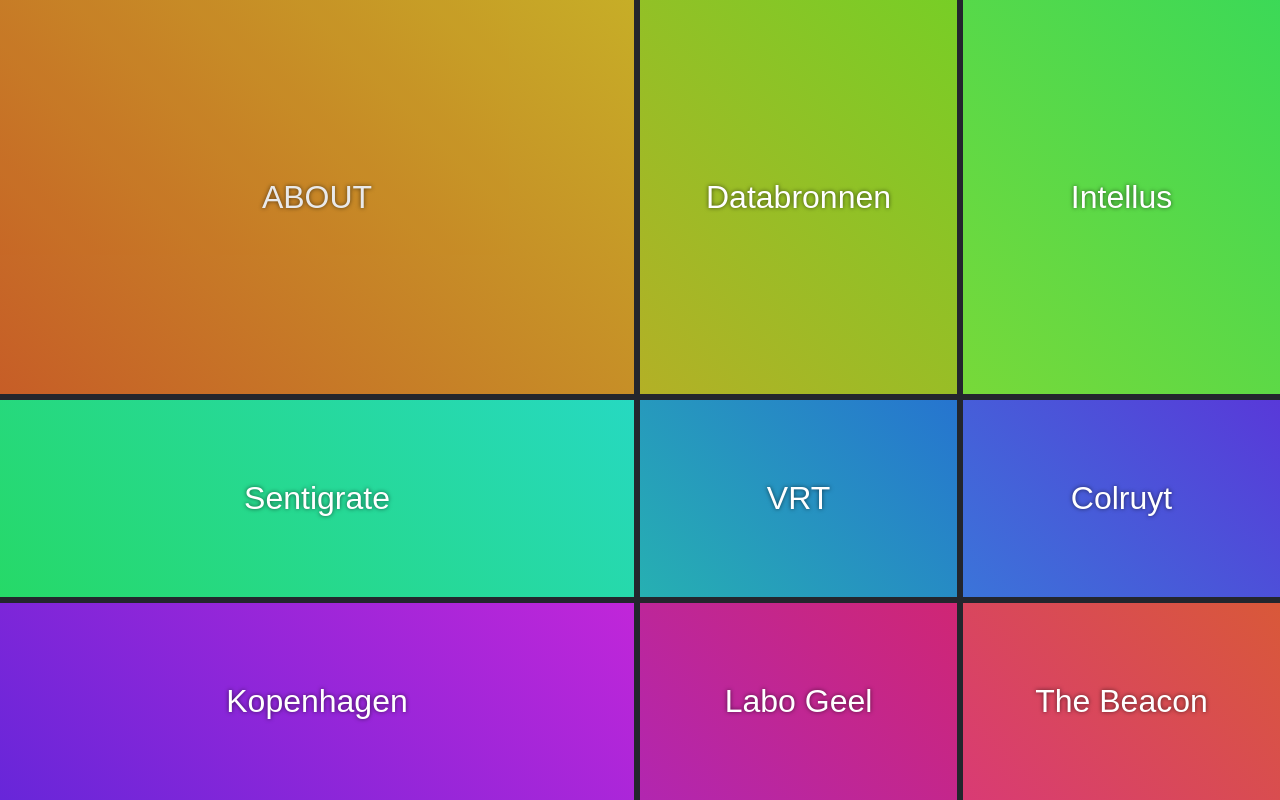
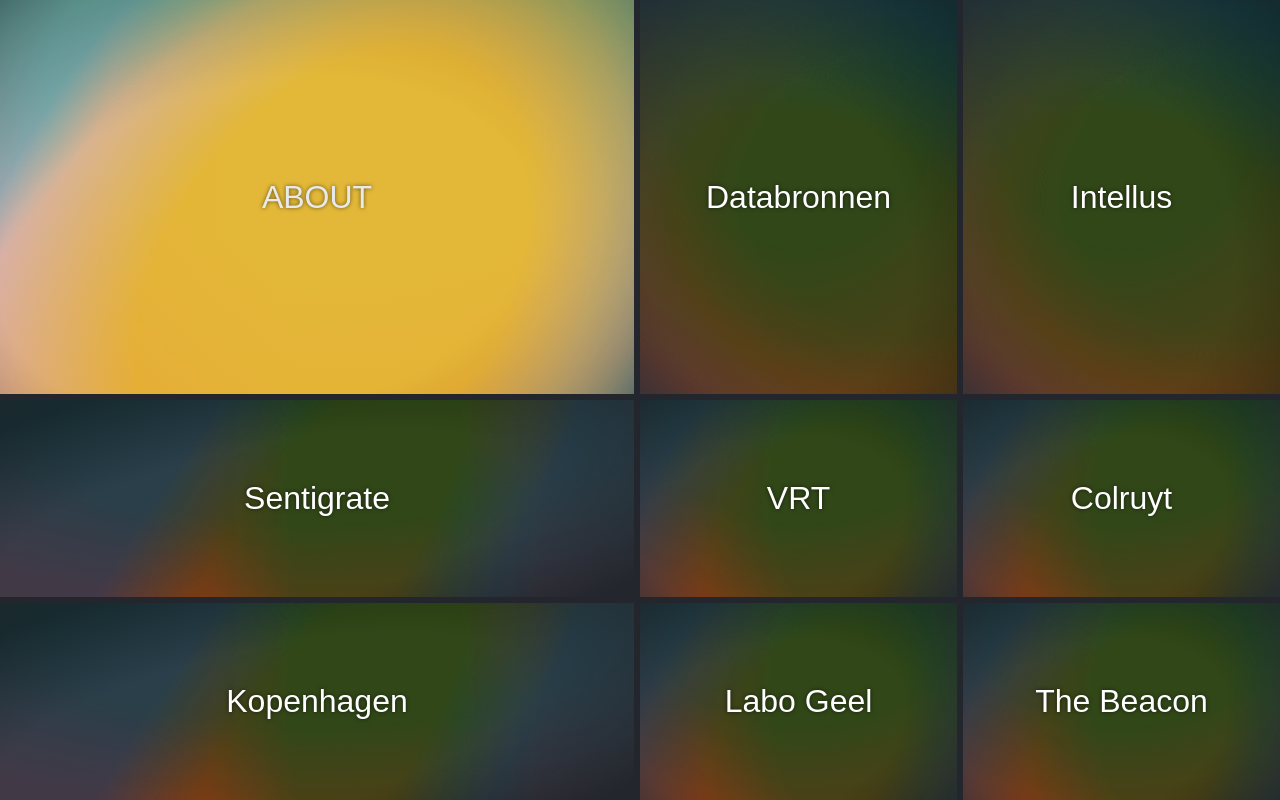
Before and after one commit to BluezConcepts/ProjectLab_Portfolio, a plain HTML site: page index.html in a window 1280 px wide. Drawn offline with Linux system fonts and the light colour scheme.

Commit message:
gradient mesh

```diff
--- a/index.html
+++ b/index.html
@@ -3,7 +3,7 @@
 <head>
   <meta charset="UTF-8" />
   <meta name="viewport" content="width=device-width, initial-scale=1.0" />
-  <title>3×3 Animated Gradient Grid</title>
+  <title>3×3 Grid with Animated Mesh Gradients</title>
   <style>
     /* ──────────────────────────────────────────────────────────────────────────
        RESET & BOX-SIZING
@@ -49,6 +49,7 @@
       grid-template-rows:
         var(--r1) var(--r2) var(--r3);
 
+      /* smooth transition when vars change */
       transition:
         grid-template-columns 1s ease,
         grid-template-rows    1s ease;
@@ -107,10 +108,85 @@
     }
 
     /* ──────────────────────────────────────────────────────────────────────────
-       EACH CELL (.item): animated gradient background, centered text,
-       subtle hover (no overlap) with opacity change.
+       MESH GRADIENT STYLES
+       Each .item contains a .gradient-wrap with a .meshgradient inside it.
+       .color layers animate radially.
+    ────────────────────────────────────────────────────────────────────────── */
+    .gradient-wrap {
+      position: absolute;
+      top: 0; left: 0; right: 0; bottom: 0;
+      width: 100%;
+      height: 100%;
+      overflow: hidden;
+    }
+    .meshgradient > .color {
+      position: absolute;
+      width: 100%;
+      height: 100%;
+      top: 0; left: 0; right: 0; bottom: 0;
+      margin: auto;
+      transform: scale(3) rotate(0deg);
+      background-repeat: no-repeat;
+      mix-blend-mode: overlay;
+    }
+    .c1 {
+      background: radial-gradient(#ec8123 25%, transparent 50%);
+      background-size: 60% 80%;
+      background-position: 0 0;
+      animation: c1 8s infinite linear;
+    }
+    .c2 {
+      background: radial-gradient(#4f8c83 25%, transparent 50%);
+      background-size: 70% 80%;
+      background-position: 0 100%;
+      animation: c2 10s infinite linear;
+    }
+    .c3 {
+      background: radial-gradient(#4f8c83 25%, transparent 50%);
+      background-size: 80% 80%;
+      background-position: 50% 0;
+      animation: c3 5s infinite linear;
+    }
+    .c4 {
+      background: radial-gradient(#efbdc8 25%, transparent 50%);
+      background-size: 80% 80%;
+      background-position: 50% 100%;
+      animation: c4 6s infinite linear;
+    }
+
+    @keyframes c1 {
+      50% {
+        background-size: 80% 80%;
+        background-position: 50% 100%;
+        transform: scale(3) rotate(-75deg);
+      }
+    }
+    @keyframes c2 {
+      50% {
+        background-size: 80% 80%;
+        background-position: 50% 0;
+        transform: scale(3) rotate(90deg);
+      }
+    }
+    @keyframes c3 {
+      50% {
+        background-size: 70% 80%;
+        background-position: 0 100%;
+        transform: scale(3) rotate(8deg);
+      }
+    }
+    @keyframes c4 {
+      50% {
+        background-position: 0 0;
+        transform: scale(3) rotate(-36deg);
+      }
+    }
+
+    /* ──────────────────────────────────────────────────────────────────────────
+       EACH CELL (.item): contains text and mesh gradient, subtle hover.
     ────────────────────────────────────────────────────────────────────────── */
     .item {
+      position: relative;
       display: flex;
       align-items: center;
       justify-content: center;
@@ -119,49 +195,124 @@
       text-shadow: 0 0 4px rgba(0, 0, 0, 0.6);
       cursor: pointer;
       transition: opacity 200ms ease;
-      position: relative;
-
-      /* gradient animation settings */
-      background-size: 200% 200%;
-      animation: gradientAnim 4s ease infinite;
+      overflow: hidden;
     }
     .item:hover {
       opacity: 0.9;
     }
-
-    @keyframes gradientAnim {
-      0% { background-position: 0% 50%; }
-      50% { background-position: 100% 50%; }
-      100% { background-position: 0% 50%; }
+    .item .text {
+      position: relative;
+      z-index: 1;
     }
   </style>
 </head>
 <body>
   <div class="grid">
-    <div class="item">ABOUT</div>
-    <div class="item">Databronnen</div>
-    <div class="item">Intellus</div>
-    <div class="item">Sentigrate</div>
-    <div class="item">VRT</div>
-    <div class="item">Colruyt</div>
-    <div class="item">Kopenhagen</div>
-    <div class="item">Labo Geel</div>
-    <div class="item">The Beacon</div>
+    <div class="item">
+      <div class="gradient-wrap">
+        <div class="meshgradient">
+          <div class="color c1"></div>
+          <div class="color c2"></div>
+          <div class="color c3"></div>
+          <div class="color c4"></div>
+        </div>
+      </div>
+      <div class="text">ABOUT</div>
+    </div>
+    <div class="item">
+      <div class="gradient-wrap">
+        <div class="meshgradient">
+          <div class="color c1"></div>
+          <div class="color c2"></div>
+          <div class="color c3"></div>
+          <div class="color c4"></div>
+        </div>
+      </div>
+      <div class="text">Databronnen</div>
+    </div>
+    <div class="item">
+      <div class="gradient-wrap">
+        <div class="meshgradient">
+          <div class="color c1"></div>
+          <div class="color c2"></div>
+          <div class="color c3"></div>
+          <div class="color c4"></div>
+        </div>
+      </div>
+      <div class="text">Intellus</div>
+    </div>
+    <div class="item">
+      <div class="gradient-wrap">
+        <div class="meshgradient">
+          <div class="color c1"></div>
+          <div class="color c2"></div>
+          <div class="color c3"></div>
+          <div class="color c4"></div>
+        </div>
+      </div>
+      <div class="text">Sentigrate</div>
+    </div>
+    <div class="item">
+      <div class="gradient-wrap">
+        <div class="meshgradient">
+          <div class="color c1"></div>
+          <div class="color c2"></div>
+          <div class="color c3"></div>
+          <div class="color c4"></div>
+        </div>
+      </div>
+      <div class="text">VRT</div>
+    </div>
+    <div class="item">
+      <div class="gradient-wrap">
+        <div class="meshgradient">
+          <div class="color c1"></div>
+          <div class="color c2"></div>
+          <div class="color c3"></div>
+          <div class="color c4"></div>
+        </div>
+      </div>
+      <div class="text">Colruyt</div>
+    </div>
+    <div class="item">
+      <div class="gradient-wrap">
+        <div class="meshgradient">
+          <div class="color c1"></div>
+          <div class="color c2"></div>
+          <div class="color c3"></div>
+          <div class="color c4"></div>
+        </div>
+      </div>
+      <div class="text">Kopenhagen</div>
+    </div>
+    <div class="item">
+      <div class="gradient-wrap">
+        <div class="meshgradient">
+          <div class="color c1"></div>
+          <div class="color c2"></div>
+          <div class="color c3"></div>
+          <div class="color c4"></div>
+        </div>
+      </div>
+      <div class="text">Labo Geel</div>
+    </div>
+    <div class="item">
+      <div class="gradient-wrap">
+        <div class="meshgradient">
+          <div class="color c1"></div>
+          <div class="color c2"></div>
+          <div class="color c3"></div>
+          <div class="color c4"></div>
+        </div>
+      </div>
+      <div class="text">The Beacon</div>
+    </div>
   </div>
 
   <script>
     document.addEventListener('DOMContentLoaded', () => {
-      const items = document.querySelectorAll('.item');
       const colCount = 3;
       const rowCount = 3;
-
-      // Assign each .item an animated gradient using two hues
-      items.forEach((item, i) => {
-        const hue1 = Math.round((360 / items.length) * i);
-        const hue2 = (hue1 + 60) % 360;
-        item.style.backgroundImage =
-          `linear-gradient(45deg, hsl(${hue1}, 70%, 50%), hsl(${hue2}, 70%, 50%))`;
-      });
 
       // Randomize grid-template vars on :root every 3 seconds
       function randomizeGridVars() {
```
